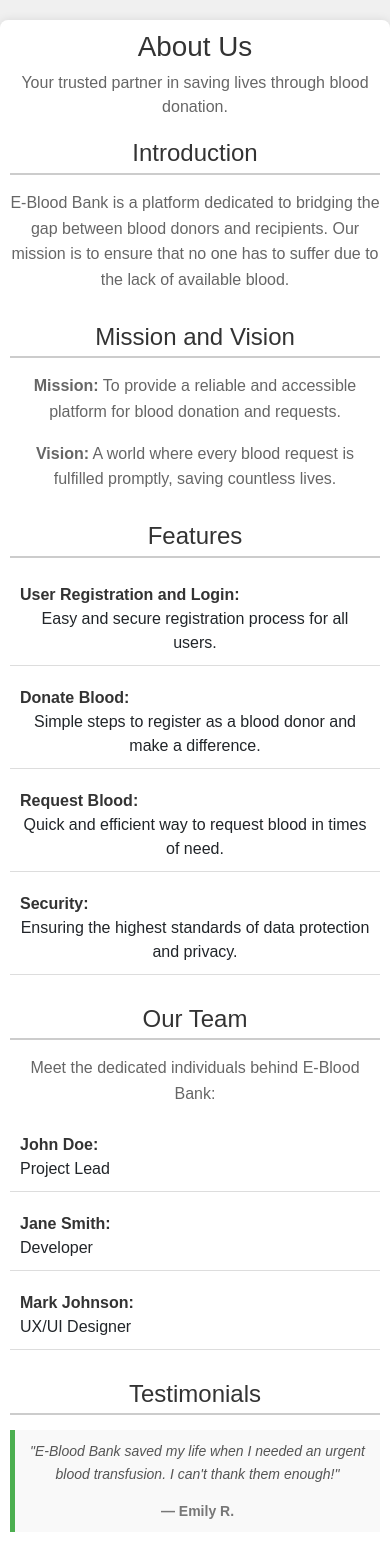
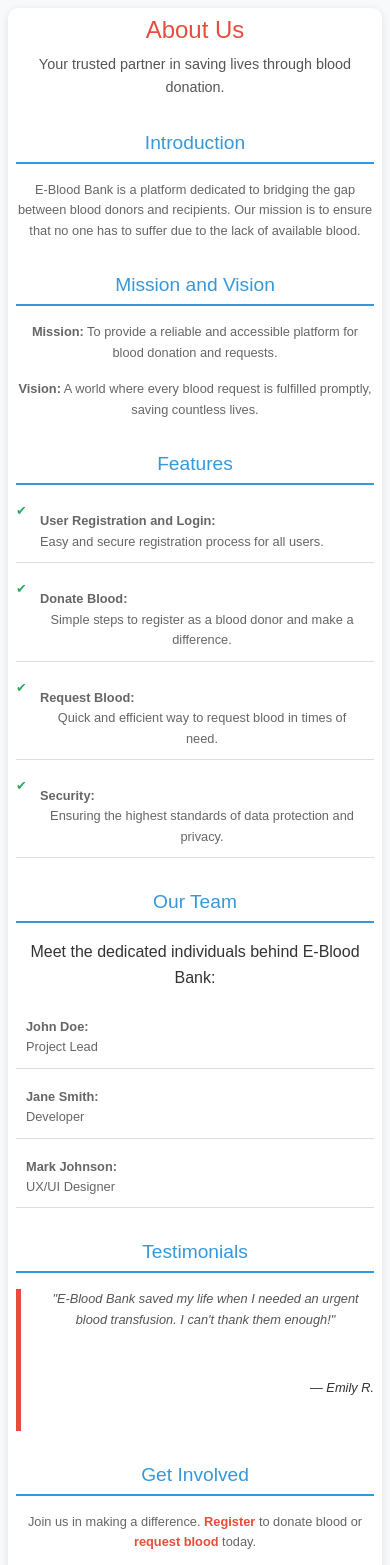
Before and after one commit to athuljain/Mern-Blood-Bank, a React (Create React App) app in the folder frontend/: page /about in a window 390 px wide. Shown: the top 1565 px of the page. Built offline with nearby package versions, Linux system fonts and the light colour scheme.

Commit message:
About page css

```diff
--- a/frontend/src/CSS/About.css
+++ b/frontend/src/CSS/About.css
@@ -1,132 +1,205 @@
 /* About.css */
-
-/* Global styles */
 body {
-    font-family: Arial, sans-serif;
+  font-family: 'Arial', sans-serif;
+  line-height: 1.6;
   margin: 0;
   padding: 0;
-    background-color: #f0f0f0;
+  background: #f8f9fa;
+  color: #333;
 }
 
-  /* Container styles */
 .about-page {
-    /*
-
-    max-width: 800px; */
-    margin: 20px auto;
-    background-color: #ffffff;
-    padding: 20px;
-    border-radius: 8px;
-    box-shadow: 0 0 10px rgba(0, 0, 0, 0.1);
+  max-width: 800px;
+  margin: 2rem auto;
+  padding: 2rem;
+  background: #fff;
+  border-radius: 10px;
+  box-shadow: 0 2px 8px rgba(0, 0, 0, 0.1);
 }
 
-  /* Header styles */
-  .about-page header {
+header {
   text-align: center;
-    margin-bottom: 20px;
+  margin-bottom: 2rem;
 }
 
-  .about-page header h1 {
-    color: #333333;
+header h1 {
+  font-size: 2.5rem;
+  color: #e74c3c;
 }
 
-  .about-page header p {
-    color: #666666;
+header p {
+  font-size: 1.2rem;
+  color: #555;
 }
 
-  /* Section styles */
-  .about-page section {
-    margin-bottom: 30px;
+section {
+  margin-bottom: 2rem;
 }
 
-  .about-page section h2 {
-    color: #333333;
-    border-bottom: 2px solid #cccccc;
-    padding-bottom: 5px;
-    margin-bottom: 15px;
+section h2 {
+  font-size: 1.8rem;
+  color: #3498db;
+  border-bottom: 2px solid #3498db;
+  padding-bottom: 0.5rem;
+  margin-bottom: 1rem;
 }
 
-  .about-page section p {
-    color: #666666;
-    line-height: 1.6;
+.introduction p,
+.mission-vision p,
+.features ul,
+.team ul,
+.testimonials blockquote,
+.call-to-action p,
+.contact p,
+.contact ul {
+  font-size: 1rem;
+  color: #666;
 }
 
-  .about-page section ul {
+.features ul {
   list-style-type: none;
   padding: 0;
 }
 
-  .about-page section li {
-    margin-bottom: 10px;
+.features ul li {
+  margin-bottom: 1rem;
+  padding-left: 1.5rem;
+  position: relative;
 }
 
-  .about-page section li strong {
-    color: #333333;
+.features ul li::before {
+  content: '✔';
+  color: #27ae60;
+  position: absolute;
+  left: 0;
+  top: 0.2rem;
 }
 
-  /* Testimonials styles */
-  .about-page blockquote {
-    background-color: #f9f9f9;
-    border-left: 5px solid #4caf50;
-    padding: 10px;
-    margin: 0;
+.team ul {
+  list-style-type: none;
+  padding: 0;
 }
 
-  .about-page blockquote p {
-    font-style: italic;
-    color: #555555;
+.team ul li {
+  margin-bottom: 0.5rem;
 }
 
-  .about-page blockquote footer {
-    margin-top: 5px;
-    font-weight: bold;
-    color: #777777;
+.testimonials blockquote {
+  font-style: italic;
+  color: #555;
+  border-left: 5px solid #e74c3c;
+  padding-left: 1rem;
+  margin-left: 0;
 }
 
-  /* Call to action styles */
-  .about-page .call-to-action {
-    text-align: center;
+.testimonials footer {
+  text-align: right;
+  color: #333;
 }
 
-  .about-page .call-to-action a {
-    color: #4caf50;
+.call-to-action a {
+  color: #e74c3c;
   text-decoration: none;
   font-weight: bold;
 }
 
-  .about-page .call-to-action a:hover {
+.call-to-action a:hover {
   text-decoration: underline;
 }
 
-  /* Contact section styles */
-  .about-page .contact ul {
-    padding-left: 0;
+.contact ul {
+  list-style-type: none;
+  padding: 0;
 }
 
-  .about-page .contact ul li {
-    margin-bottom: 5px;
+.contact ul li {
+  margin-bottom: 0.5rem;
 }
 
-  .about-page .contact a {
-    color: #0077cc;
+.contact a {
+  color: #3498db;
   text-decoration: none;
 }
 
-  .about-page .contact a:hover {
+.contact a:hover {
   text-decoration: underline;
 }
 
-  /* Media queries for responsiveness */
-  @media (max-width: 600px) {
-    .about-page {
-      padding: 10px;
+footer {
+  text-align: center;
+  padding: 2rem 0;
+  color: #777;
 }
 
-    .about-page section h2 {
-      font-size: 24px;
+footer p {
+  margin: 0;
 }
 
-    .about-page blockquote {
-      font-size: 14px;
+/* Responsive Design */
+@media (max-width: 768px) {
+  .about-page {
+    padding: 1rem;
+    margin: 1rem;
+  }
+
+  header h1 {
+    font-size: 2rem;
+  }
+
+  header p {
+    font-size: 1rem;
+  }
+
+  section h2 {
+    font-size: 1.5rem;
+  }
+
+  .introduction p,
+  .mission-vision p,
+  .features ul,
+  .team ul,
+  .testimonials blockquote,
+  .call-to-action p,
+  .contact p,
+  .contact ul {
+    font-size: 0.9rem;
+  }
+
+  .features ul li::before {
+    top: 0.1rem;
   }
 }
+
+@media (max-width: 480px) {
+  .about-page {
+    padding: 0.5rem;
+    margin: 0.5rem;
+  }
+
+  header h1 {
+    font-size: 1.5rem;
+  }
+
+  header p {
+    font-size: 0.9rem;
+  }
+
+  section h2 {
+    font-size: 1.2rem;
+  }
+
+  .introduction p,
+  .mission-vision p,
+  .features ul,
+  .team ul,
+  .testimonials blockquote,
+  .call-to-action p,
+  .contact p,
+  .contact ul {
+    font-size: 0.8rem;
+  }
+
+  .features ul li::before {
+    top: 0;
+  }
+}
--- a/frontend/src/Components/About.jsx
+++ b/frontend/src/Components/About.jsx
@@ -1,5 +1,5 @@
 import React from 'react';
-import '../CSS/About.css'
+import '../CSS/About.css';
 
 const About = () => {
   return (
```
Lines whose indentation alone changed are shown as unchanged.
